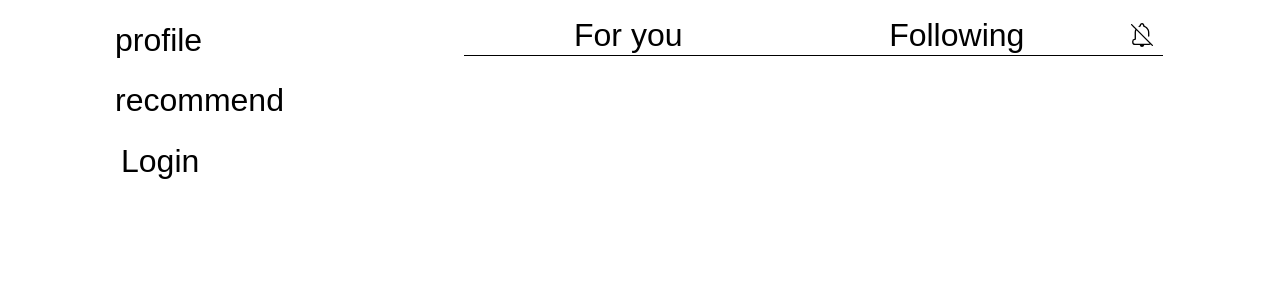
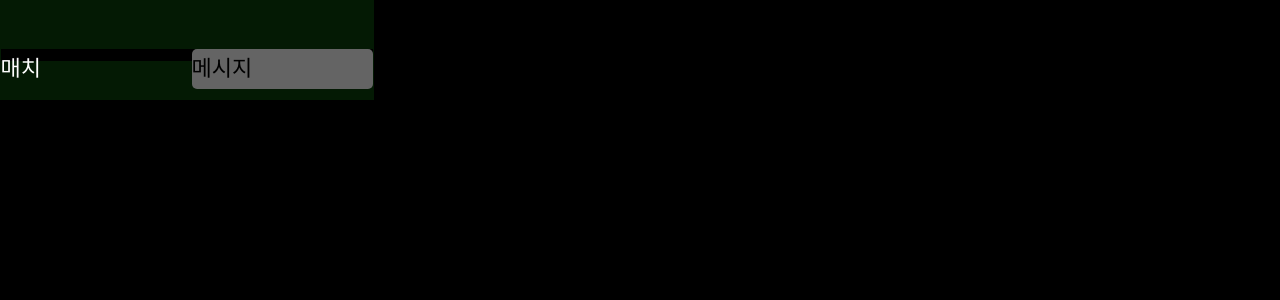
Before and after one commit to ft-matcha/matcha, a React app in the folder front/: page / in a window 1280 px wide. Shown: the top 300 px of the page. Built offline with nearby package versions, Linux system fonts and the light colour scheme.

Commit message:
Change: main page design changed

```diff
--- /dev/null
+++ b/front/src/components/ui/Aside.tsx
@@ -0,0 +1,15 @@
+import styled from 'styled-components';
+
+const StyledAside = styled.aside`
+  display: flex;
+  flex-direction: column;
+  @media screen and (max-width: 1000px) {
+    display: none;
+  }
+`;
+
+const Aside = ({ children }: { children: React.ReactNode }) => {
+  return <StyledAside>{children}</StyledAside>;
+};
+
+export default Aside;
--- a/front/src/components/ui/Nav.tsx
+++ b/front/src/components/ui/Nav.tsx
@@ -1,22 +1,42 @@
 import { NavLink } from 'react-router-dom';
 import styled from 'styled-components';
 
-const NavContainer = styled.nav<{ gridarea: string }>`
+interface NavProps {
+  height?: string;
+  background?: string;
+  children?: React.ReactNode;
+}
+
+export const NavContainer = styled.nav<NavProps>`
   display: flex;
-  flex-direction: column;
   gap: 10px;
-  gridarea: ${({ gridarea }) => (gridarea ? gridarea : 'nav')};
-  padding-top: 15px;
+  border-right: 1px solid rgba(0, 0, 0, 0.3);
+  min-width: 325px;
+  background: ${({ background, theme }) => (background ? background : theme.background)};
+  max-width: 375px;
+  line-height: 100px;
+  height: 100px;
 `;
 
-export const NavItem = styled(NavLink)`
+export const NavRow = styled.section<NavProps>`
+  width: 100%;
+  display: flex;
+  flex-direction: row;
+  justify-content: space-between;
+  align-items: center;
+  gap: 10px;
+  background: ${({ background }) => (background ? background : 'transparent')};
+`;
+
+export const NavItem = styled(NavLink)<NavProps>`
   width: 80%;
-  height: 50px;
-  line-height: 50px;
-  font-size: 32px;
+  height: 40px;
+  line-height: 40px;
+  font-size: 22px;
   border-radius: 5px;
   text-align: start;
-  & .actived {
+  align-items: center;
+  .active {
     background: ${({ theme }) => theme.backgroundHover};
   }
   &:hover {
@@ -26,8 +46,8 @@ export const NavItem = styled(NavLink)`
 
 export const NavButton = styled(NavItem).attrs({ as: 'button' })``;
 
-const Nav: React.FC<{ gridArea: string; children: React.ReactNode }> = ({ gridArea, children }) => {
-  return <NavContainer gridarea={gridArea}>{children}</NavContainer>;
+const Nav: React.FC<NavProps> = ({ children, ...rest }) => {
+  return <NavContainer {...rest}>{children}</NavContainer>;
 };
 
 export default Nav;
--- a/front/src/page/Main.tsx
+++ b/front/src/page/Main.tsx
@@ -1,48 +1,70 @@
-import Post from '@/page/Post';
-import Nav, { NavButton, NavItem } from '@/components/ui/Nav';
+import Post, { PostTabContainer } from '@/page/Post';
+import Nav, { NavButton, NavContainer, NavItem, NavRow } from '@/components/ui/Nav';
 import { ModalContext } from '@/provider/ModalProvider';
 import { useContext, useEffect } from 'react';
 import { Outlet } from 'react-router';
 import styled from 'styled-components';
+import Aside from '@/components/ui/Aside';
 
 const Layout = styled.section`
   display: grid;
-  grid-template-columns: 1fr 2fr;
-  grid-template-areas: 'nav main';
+  grid-template-columns: minmax(320px, 375px) 4fr;
+  width: 100%;
+  @media screen and (max-width: 1000px) {
+    grid-template-columns: 1fr;
+    display: flex;
+  }
 `;
 
 const Main = () => {
   const { setModal } = useContext(ModalContext);
   return (
     <Layout>
-      <Nav gridArea="nav">
+      <Aside>
+        <NavContainer>
+          <NavRow background="rgba(24,132, 23, 0.2)" height="100px">
             <NavItem
               to="profile"
+              height="100px"
               className={({ isActive }) => {
                 console.log(isActive);
                 return isActive ? 'actived' : 'pending';
               }}
             >
-          profile
+              .
             </NavItem>
-        <NavItem to="recommend" className={({ isActive }) => (isActive ? 'actived' : 'pending')}>
-          recommend
+            <NavRow>
+              <NavItem
+                height="100px"
+                to="recommend"
+                className={({ isActive }) => (isActive ? 'actived' : 'pending')}
+              >
+                ..
               </NavItem>
-        <NavButton
-          to=""
-          onClick={() => {
-            setModal(() => ({
-              modalType: 'loginModal',
-              toggle: true,
-            }));
-          }}
+              <NavItem
+                height="100px"
+                to="recommend"
+                className={({ isActive }) => (isActive ? 'actived' : 'pending')}
               >
-          Login
-        </NavButton>
-      </Nav>
+                ...
+              </NavItem>
+            </NavRow>
+          </NavRow>
+        </NavContainer>
+        <NavContainer>
+          <NavRow>
             <Post>
+              <PostTabContainer>
+                <NavRow height="22px">
+                  <NavItem to="active">매치</NavItem>
+                  <NavItem to="">메시지</NavItem>
+                </NavRow>
+              </PostTabContainer>
+            </Post>
+          </NavRow>
+        </NavContainer>
+      </Aside>
       <Outlet />
-      </Post>
     </Layout>
   );
 };
--- a/front/src/page/Post.tsx
+++ b/front/src/page/Post.tsx
@@ -1,51 +1,45 @@
 import styled from 'styled-components';
-import { FaBell } from 'react-icons/fa';
-import { CiBellOff } from 'react-icons/ci';
 import { StyledProfile } from '@/page/user/Profile';
 import { NavLink } from 'react-router-dom';
-import DropDown from '@/components/ui/DropDown';
 
 const PostContainer = styled.section<{ gridArea?: string }>`
-  margin-top: 15px;
+  grid-area: 'main';
+  margin: 0 auto;
+  display: flex;
+  flex-direction: column;
   min-height: 200px;
   width: 100%;
   max-width: 100%;
-  height: fit-content;
-  grid-area: ${({ gridArea }) => (gridArea ? gridArea : 'main')};
+  height: 100%;
+  justifty-content: center;
+  align-items: center;
   .active {
     background: ${({ theme }) => theme.backgroundHover};
     color: ${({ theme }) => theme.colorHover};
   }
-  @media screen and (max-width: 768px) {
-    max-width: 400px;
-  }
-  @media screen and (min-width: 768px) {
-    width: 700px;
-  }
 `;
 
-const PostTabContainer = styled.div`
+export const PostTabContainer = styled.div`
   display: grid;
   position: sticky;
   top: 0;
-  height: 42px;
-  line-height: 42px;
+  height: 12px;
+  line-height: 12px;
   opacity: 1;
-  border-bottom: 1px solid;
   margin: -1px 0 0 -1px;
   width: calc(100% - 1px);
-  grid-template-columns: 1fr 1fr 42px;
+  gap: 5px;
   background: ${({ theme }) => theme.background};
 `;
 
-const PostTab = styled(NavLink)`
+export const PostTab = styled(NavLink)`
   display: grid;
   text-align: center;
   align-items: center;
-  height: 100%;
+  height: fit-content;
   width: 100%;
-  font-size: 32px;
-  line-height: 32px;
+  font-size: 12px;
+  line-height: 12px;
   &:hover {
     background: ${({ theme }) => theme.backgroundHover};
     color: ${({ theme }) => theme.colorHover};
@@ -55,11 +49,13 @@ const PostTab = styled(NavLink)`
 const PostBody = styled.section`
   display: flex;
   justify-content: center;
+  height: fit-content;
   width: calc(100% - 1px);
-  margin-top: 40px;
+  margin: 0px auto;
+  align-items: center;
   ${StyledProfile} {
-    margin-top: 25px;
-    border-top: 1px solid;
+    width: 80%;
+    height: fit-content;
   }
 `;
 
@@ -67,26 +63,6 @@ const Post = ({ gridArea, children }: { gridArea?: string; children: React.React
   return (
     <>
       <PostContainer gridArea={gridArea}>
-        <PostTabContainer>
-          <PostTab to="recommend" className={({ isActive }) => (isActive ? 'actived' : 'pending')}>
-            For you
-          </PostTab>
-          <PostTab to="other">Following</PostTab>
-          <DropDown openElement={<FaBell />} closeElement={<CiBellOff />}>
-            <ul>
-              <li>hi</li>
-              <li>2</li>
-              <li>3</li>
-              <li>4</li>
-              <li>5</li>
-              <li>6</li>
-              <li>7</li>
-              <li>8</li>
-              <li>9</li>
-              <li>10</li>
-            </ul>
-          </DropDown>
-        </PostTabContainer>
         <PostBody>{children}</PostBody>
       </PostContainer>
     </>
--- a/front/src/provider/ThemeProvider.tsx
+++ b/front/src/provider/ThemeProvider.tsx
@@ -19,7 +19,7 @@ const theme = {
 };
 
 const ThemeProvider = ({ children }: { children: ReactNode }) => {
-  return <STheme theme={theme.lightTheme}>{children}</STheme>;
+  return <STheme theme={theme.darkTheme}>{children}</STheme>;
 };
 
 export default ThemeProvider;
```
Lines whose indentation alone changed are shown as unchanged.
